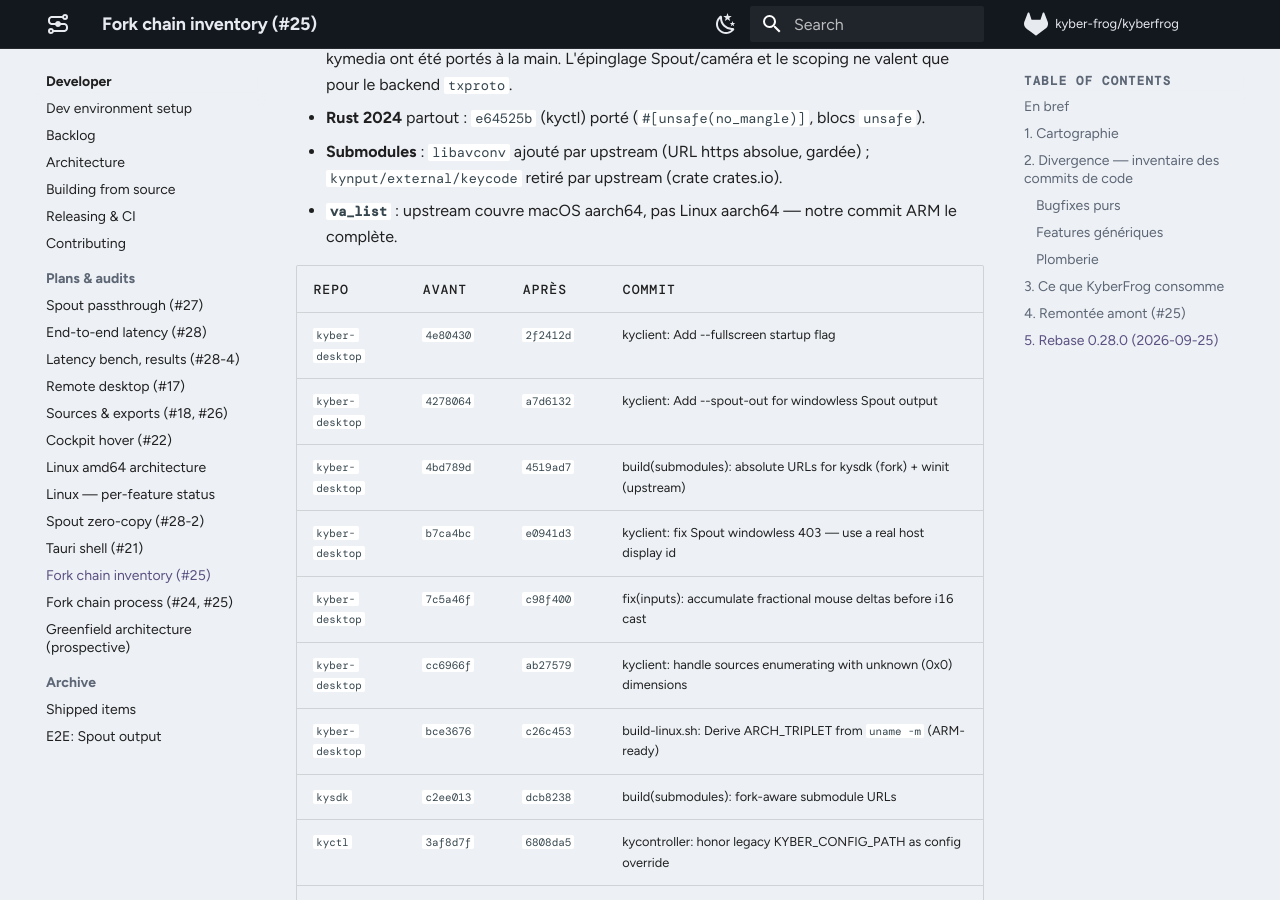
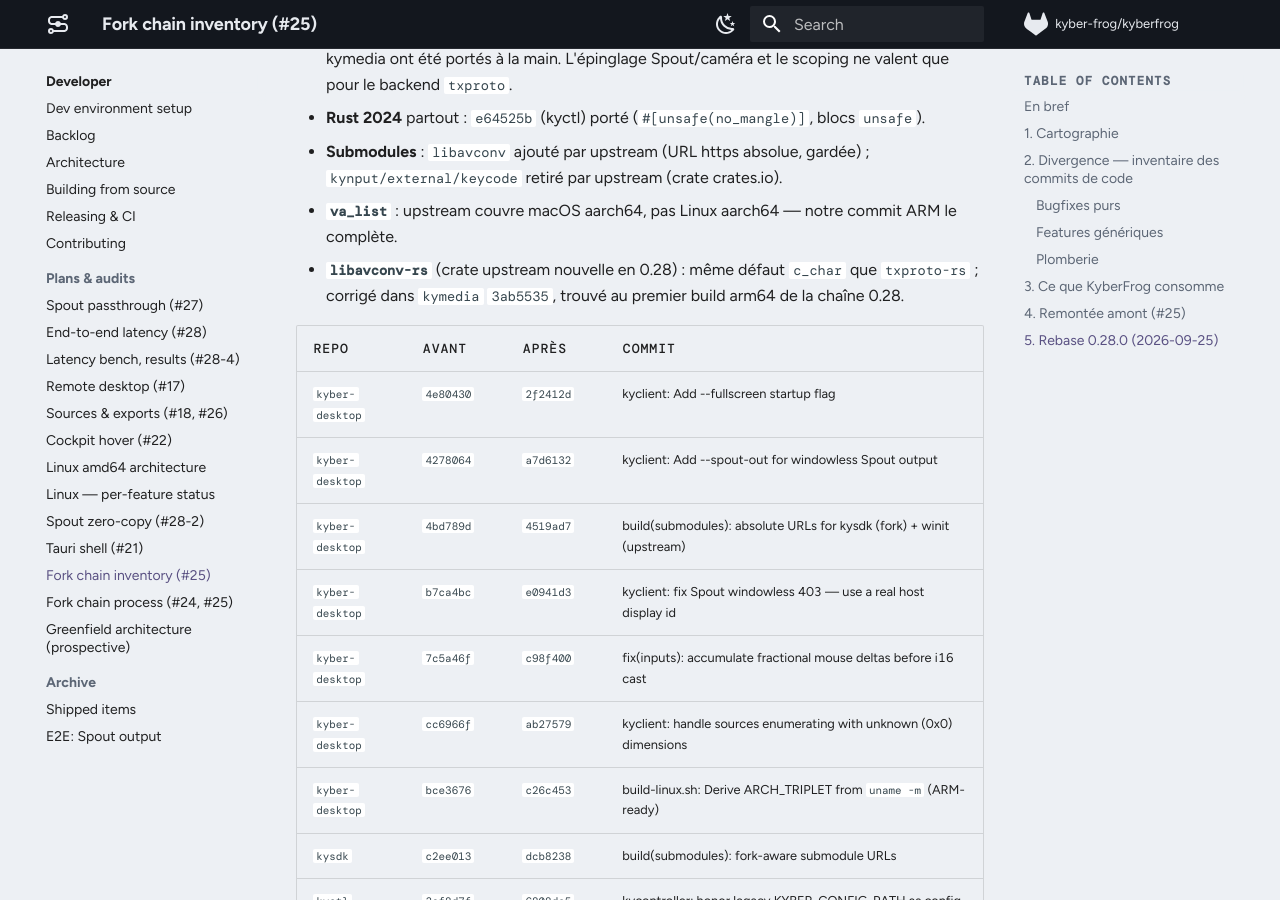
Before and after one commit to CollectiFrog/KyberFrog, an MkDocs documentation site: the page built from docs/dev/audit-fork-chain.md, in a window 1280 px wide and 900 px high, scrolled down 4773 px. Built offline with MkDocs 1.6.1 and Material for MkDocs 9.7.7, drawn with Linux system fonts in a browser that asks for light colours; comment, search, counter and statistics services are not loaded.

Commit message:
deps(fork): pin kyber-desktop bfff933 (libavconv-rs portable aarch64)
Co-Authored-By: Claude Opus 5.5 <noreply@anthropic.com>

```diff
--- a/docs/dev/audit-fork-chain.md
+++ b/docs/dev/audit-fork-chain.md
@@ -151,6 +151,9 @@ Ce qui a demandé plus qu'un replay :
   `kynput/external/keycode` retiré par upstream (crate crates.io).
 - **`va_list`** : upstream couvre macOS aarch64, pas Linux aarch64 — notre
   commit ARM le complète.
+- **`libavconv-rs`** (crate upstream nouvelle en 0.28) : même défaut `c_char`
+  que `txproto-rs` ; corrigé dans `kymedia` `3ab5535`, trouvé au premier build
+  arm64 de la chaîne 0.28.
 
 | Repo | Avant | Après | Commit |
 |---|---|---|---|
```
Also changed, not shown: CHANGELOG.md (+2 -1 lines).
